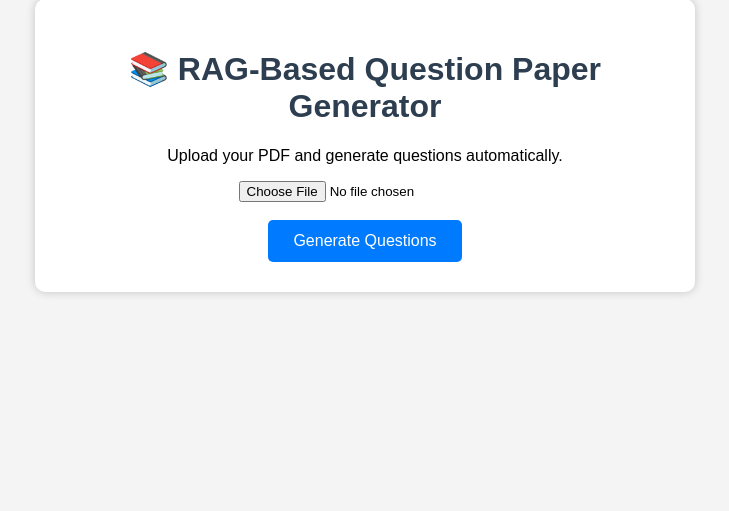
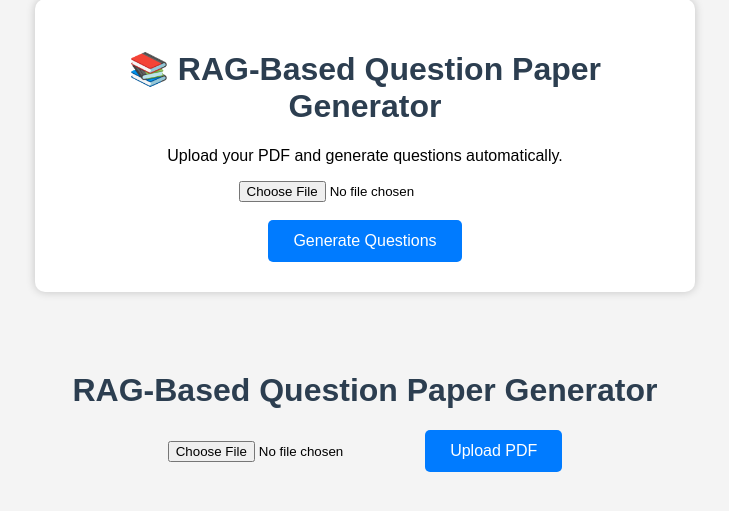
Before and after one commit to fffy-guy/new-project-, a Flask app: page / in a window 1280 px wide. Shown: the part 179-690 px from the top of the page, without its empty margins (275-1004 px from the left). Run offline with Flask 3, Linux system fonts and the light colour scheme.

Commit message:
Update index.html

```diff
--- a/templates/index.html
+++ b/templates/index.html
@@ -32,3 +32,17 @@
 
 </body>
 </html>
+<!DOCTYPE html>
+<html>
+<head>
+    <title>RAG Question Paper Generator</title>
+</head>
+<body>
+    <h1>RAG-Based Question Paper Generator</h1>
+
+    <form action="/upload" method="post" enctype="multipart/form-data">
+        <input type="file" name="file" required>
+        <button type="submit">Upload PDF</button>
+    </form>
+</body>
+</html>
```
